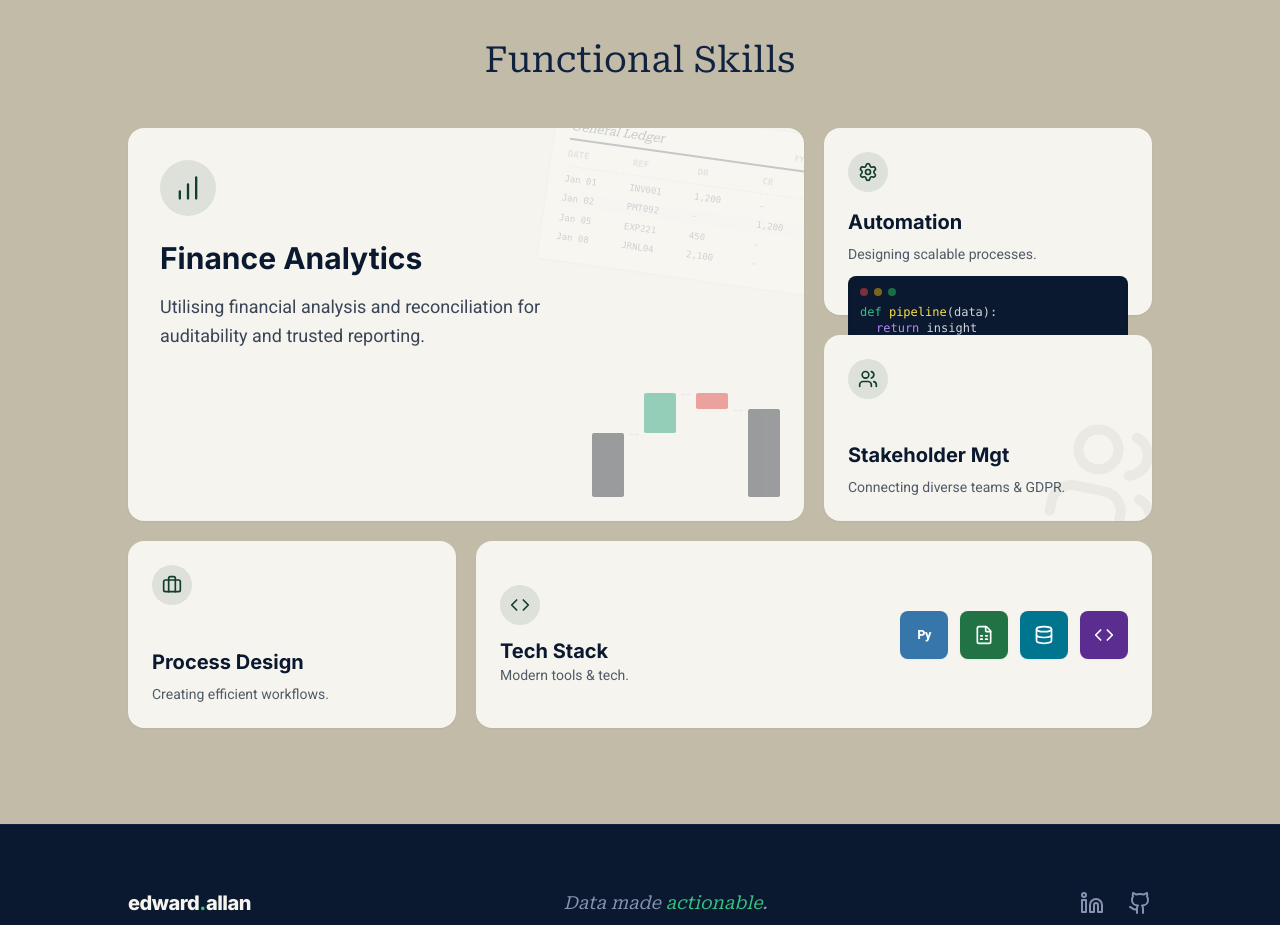
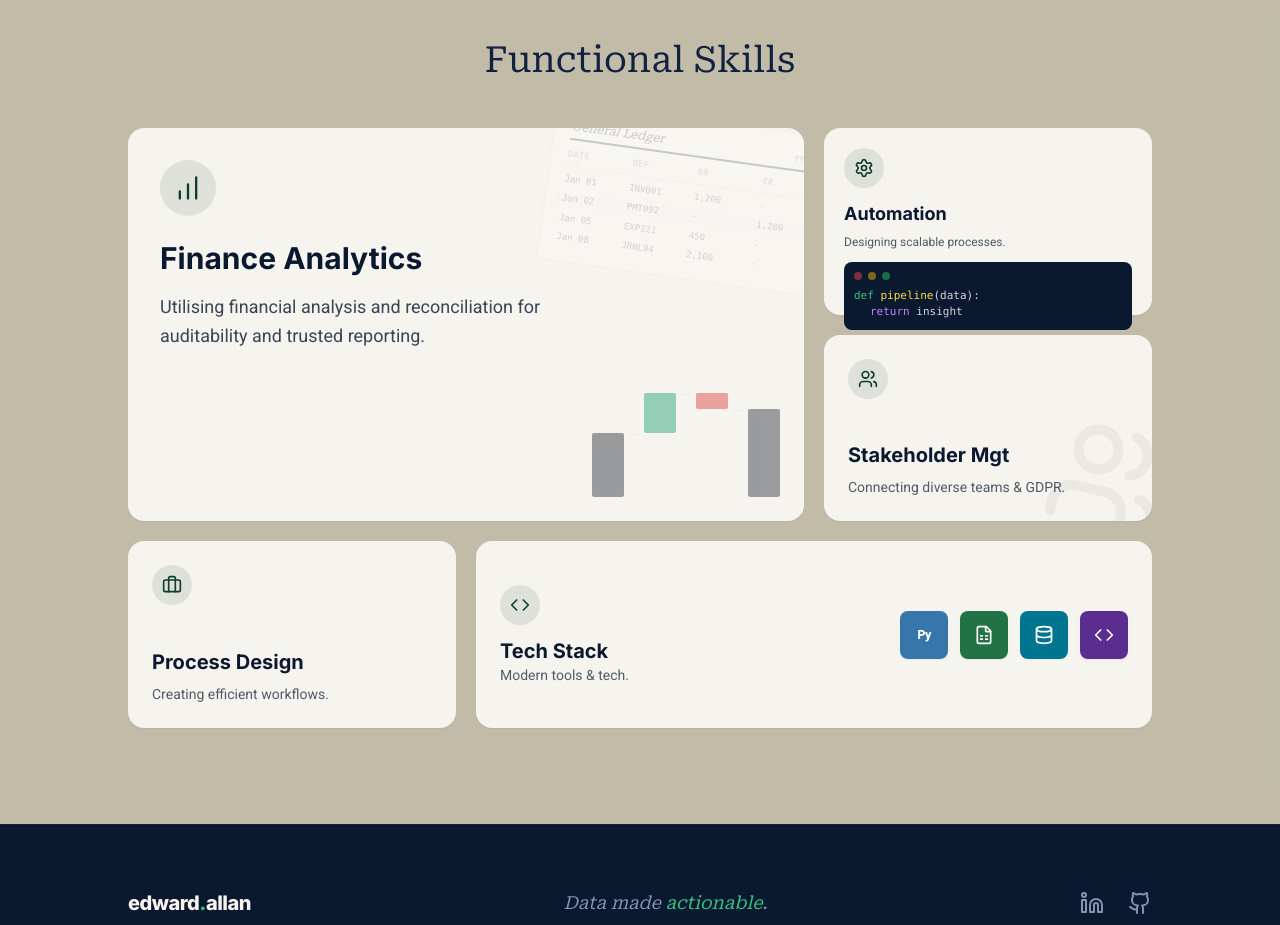
Before and after one commit to acehuall/Personal_Website, a React (Vite) app: page /#/ in a window 1280 px wide. Shown: the part 2520-3445 px from the top of the page. Built offline with nearby package versions, Linux system fonts and the light colour scheme.

Commit message:
Show automation code snippet

```diff
--- a/pages/Home.tsx
+++ b/pages/Home.tsx
@@ -235,19 +235,19 @@ const Home: React.FC = () => {
                 </div>
 
                 {/* Box 2: Automation (1x1) - Top Right */}
-                <div className="md:col-span-1 md:row-span-1 bg-[#F6F4EE] rounded-2xl p-6 flex flex-col gap-4 shadow-sm hover:shadow-xl transition-all duration-300 group min-h-[200px] md:min-h-0">
+                <div className="md:col-span-1 md:row-span-1 bg-[#F6F4EE] rounded-2xl p-6 md:p-5 flex flex-col gap-3 shadow-sm hover:shadow-xl transition-all duration-300 group min-h-[200px] md:min-h-0">
                     <div className="flex items-start justify-between">
                         <div className="w-10 h-10 bg-portfolio-green/10 rounded-full flex items-center justify-center text-portfolio-green">
                             <Settings size={20} />
                         </div>
                     </div>
-                    <div className="flex flex-col gap-3 flex-1">
+                    <div className="flex flex-col gap-3 flex-1 min-h-0">
                         <div>
-                            <h3 className="font-sans font-bold text-xl mb-2 text-navy">Automation</h3>
-                            <p className="font-body text-sm text-navy/70">Designing scalable processes.</p>
+                            <h3 className="font-sans font-bold text-lg mb-1.5 text-navy">Automation</h3>
+                            <p className="font-body text-xs text-navy/70">Designing scalable processes.</p>
                         </div>
                         {/* Code Snippet */}
-                        <div className="bg-navy p-3 rounded-lg font-mono text-xs text-gray-300 shadow-inner flex-1 flex flex-col justify-center">
+                        <div className="bg-navy p-2.5 rounded-lg font-mono text-[11px] leading-4 text-gray-300 shadow-inner mt-auto">
                             <div className="flex gap-1.5 mb-2 opacity-50">
                                 <div className="w-2 h-2 rounded-full bg-red-500"></div>
                                 <div className="w-2 h-2 rounded-full bg-yellow-500"></div>
```
